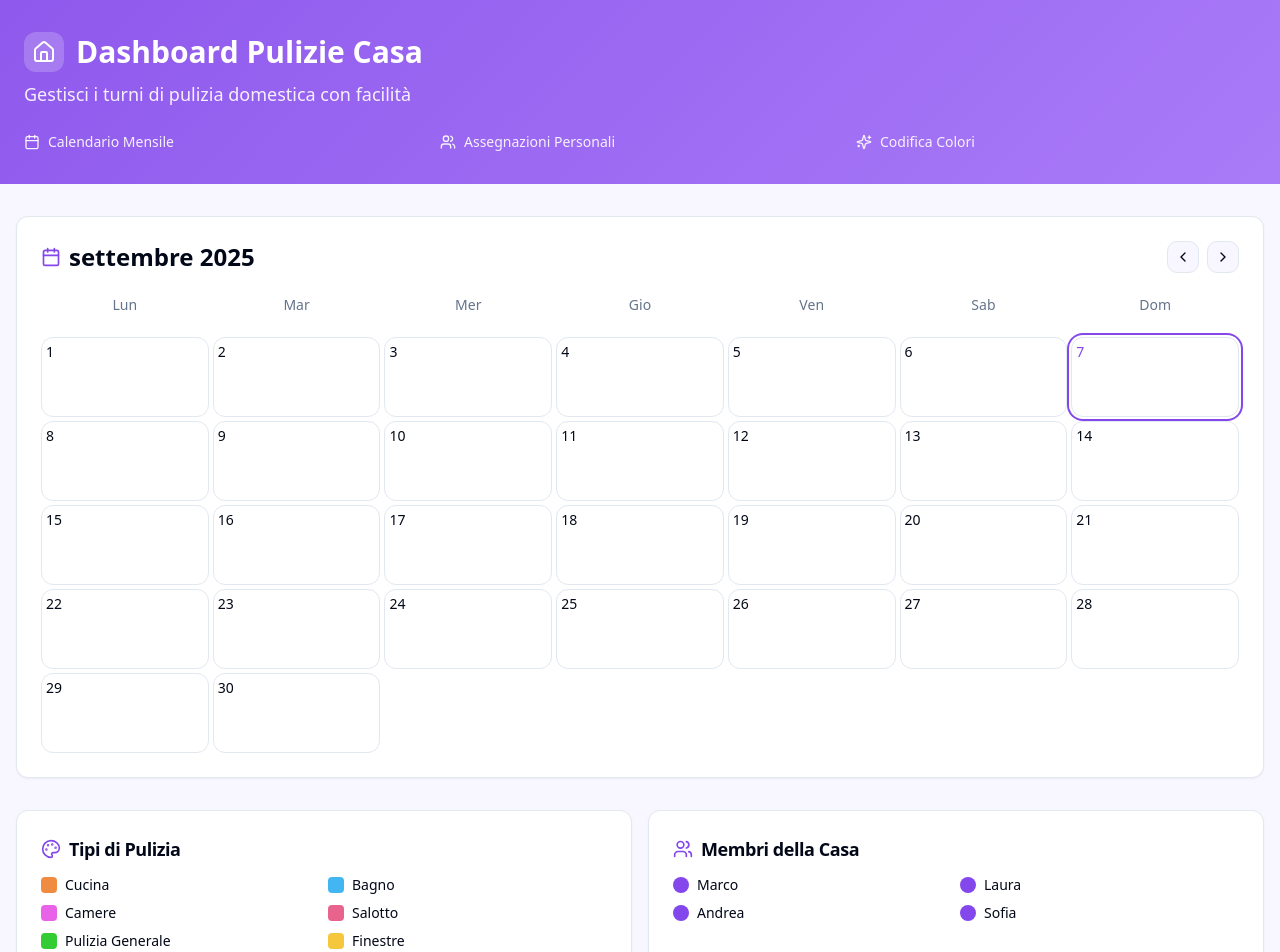
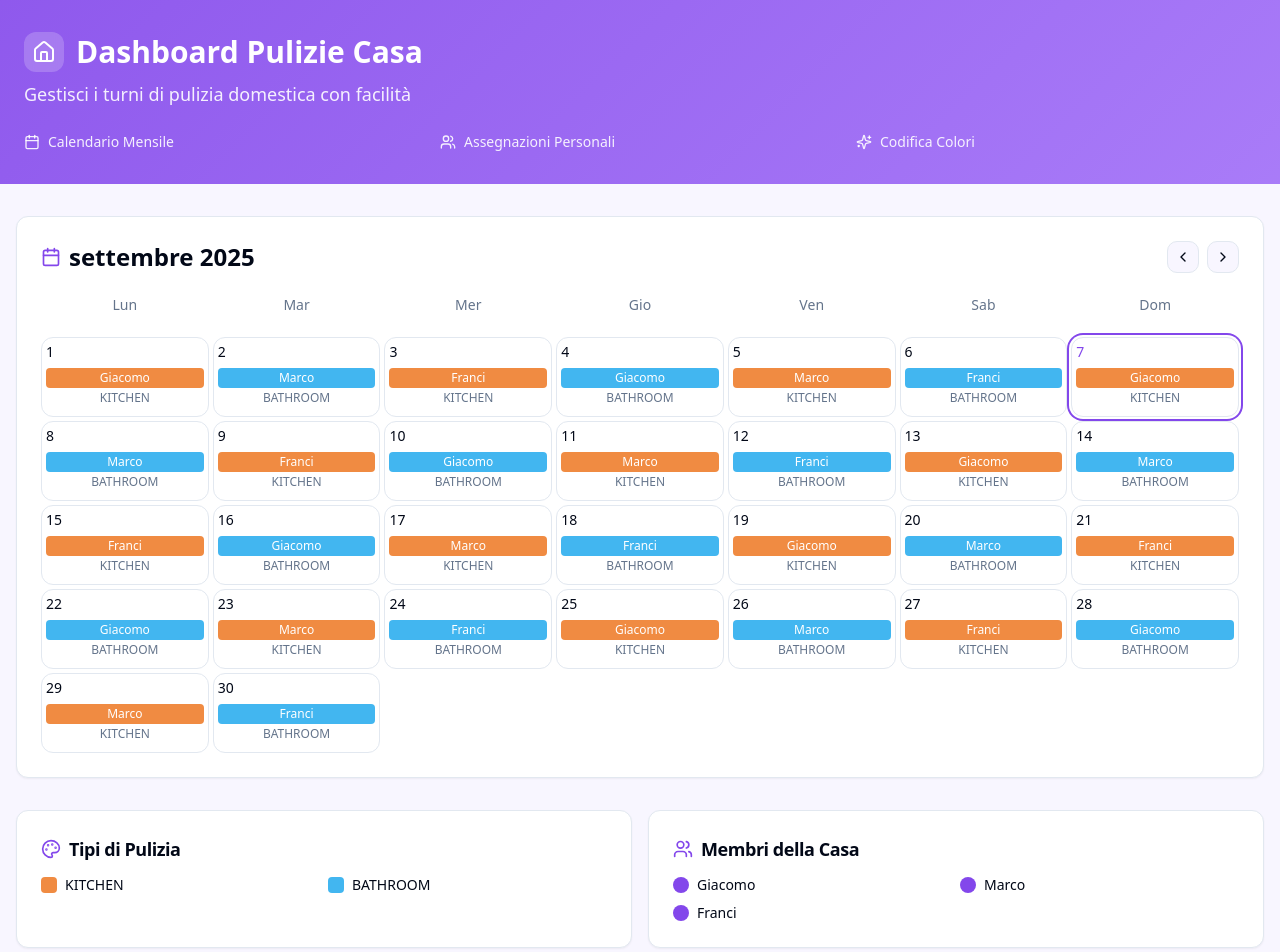
Before and after one commit to giacomomaggiore/casa-turni-dashboard, a React (Vite) app: page / in a window 1280 px wide. Shown: the top 952 px of the page. Built offline with nearby package versions, Linux system fonts and the light colour scheme; the HTML template or start-up script is replaced by a standard one.

Commit message:
Update cleaning schedule

```diff
--- a/src/components/CleaningCalendar.tsx
+++ b/src/components/CleaningCalendar.tsx
@@ -5,7 +5,7 @@ import { ChevronLeft, ChevronRight, Calendar, Users } from 'lucide-react';
 import { Button } from '@/components/ui/button';
 import { Card, CardContent, CardHeader } from '@/components/ui/card';
 
-type CleaningType = 'kitchen' | 'bathroom' | 'bedroom' | 'livingroom' | 'general' | 'windows';
+type CleaningType = 'kitchen' | 'bathroom';
 
 interface CleaningAssignment {
   person: string;
@@ -18,39 +18,17 @@ interface CleaningDay {
 }
 
 const cleaningTypeLabels: Record<CleaningType, string> = {
-  kitchen: 'Cucina',
-  bathroom: 'Bagno',
-  bedroom: 'Camere',
-  livingroom: 'Salotto',
-  general: 'Generale',
-  windows: 'Finestre'
+  kitchen: 'KITCHEN',
+  bathroom: 'BATHROOM'
 };
 
 const cleaningTypeColors: Record<CleaningType, string> = {
   kitchen: 'bg-cleaning-kitchen',
-  bathroom: 'bg-cleaning-bathroom',
-  bedroom: 'bg-cleaning-bedroom',
-  livingroom: 'bg-cleaning-livingroom',
-  general: 'bg-cleaning-general',
-  windows: 'bg-cleaning-windows'
+  bathroom: 'bg-cleaning-bathroom'
 };
 
-// Dati di esempio per i turni
-const sampleAssignments: Record<string, CleaningAssignment> = {
-  '2025-01-01': { person: 'Marco', type: 'general' },
-  '2025-01-03': { person: 'Laura', type: 'kitchen' },
-  '2025-01-05': { person: 'Andrea', type: 'bathroom' },
-  '2025-01-07': { person: 'Sofia', type: 'bedroom' },
-  '2025-01-10': { person: 'Marco', type: 'livingroom' },
-  '2025-01-12': { person: 'Laura', type: 'windows' },
-  '2025-01-15': { person: 'Andrea', type: 'kitchen' },
-  '2025-01-17': { person: 'Sofia', type: 'bathroom' },
-  '2025-01-20': { person: 'Marco', type: 'bedroom' },
-  '2025-01-22': { person: 'Laura', type: 'general' },
-  '2025-01-25': { person: 'Andrea', type: 'livingroom' },
-  '2025-01-27': { person: 'Sofia', type: 'windows' },
-  '2025-01-30': { person: 'Marco', type: 'kitchen' },
-};
+const people = ['Giacomo', 'Marco', 'Franci'];
+const cleaningTypes: CleaningType[] = ['kitchen', 'bathroom'];
 
 const weekDays = ['Lun', 'Mar', 'Mer', 'Gio', 'Ven', 'Sab', 'Dom'];
 
@@ -74,8 +52,18 @@ export function CleaningCalendar() {
   };
 
   const getDayAssignment = (date: Date): CleaningAssignment | undefined => {
-    const dateKey = format(date, 'yyyy-MM-dd');
-    return sampleAssignments[dateKey];
+    const dayOfMonth = date.getDate();
+
+    // Calcola l'indice ciclico per le persone (3 persone)
+    const personIndex = (dayOfMonth - 1) % people.length;
+
+    // Calcola l'indice ciclico per i tipi di pulizia (2 tipi)
+    const typeIndex = (dayOfMonth - 1) % cleaningTypes.length;
+
+    return {
+      person: people[personIndex],
+      type: cleaningTypes[typeIndex]
+    };
   };
 
   return (
--- a/src/components/CleaningLegend.tsx
+++ b/src/components/CleaningLegend.tsx
@@ -3,15 +3,11 @@ import { Card, CardContent, CardHeader, CardTitle } from '@/components/ui/card';
 import { Palette, Users } from 'lucide-react';
 
 const cleaningTypes = [
-  { type: 'kitchen', label: 'Cucina', color: 'bg-cleaning-kitchen' },
-  { type: 'bathroom', label: 'Bagno', color: 'bg-cleaning-bathroom' },
-  { type: 'bedroom', label: 'Camere', color: 'bg-cleaning-bedroom' },
-  { type: 'livingroom', label: 'Salotto', color: 'bg-cleaning-livingroom' },
-  { type: 'general', label: 'Pulizia Generale', color: 'bg-cleaning-general' },
-  { type: 'windows', label: 'Finestre', color: 'bg-cleaning-windows' },
+  { type: 'kitchen', label: 'KITCHEN', color: 'bg-cleaning-kitchen' },
+  { type: 'bathroom', label: 'BATHROOM', color: 'bg-cleaning-bathroom' },
 ];
 
-const people = ['Marco', 'Laura', 'Andrea', 'Sofia'];
+const people = ['Giacomo', 'Marco', 'Franci'];
 
 export function CleaningLegend() {
   return (
--- a/src/index.css
+++ b/src/index.css
@@ -41,10 +41,6 @@ All colors MUST be HSL.
     /* Cleaning types colors */
     --cleaning-kitchen: 25 85% 60%;
     --cleaning-bathroom: 200 85% 60%;
-    --cleaning-bedroom: 300 75% 65%;
-    --cleaning-livingroom: 340 75% 65%;
-    --cleaning-general: 120 60% 50%;
-    --cleaning-windows: 45 90% 60%;
 
     /* Hero gradient */
     --gradient-hero: linear-gradient(135deg, hsl(var(--primary)) 0%, hsl(262 90% 70%) 100%);
--- a/tailwind.config.ts
+++ b/tailwind.config.ts
@@ -50,10 +50,6 @@ export default {
         cleaning: {
           kitchen: "hsl(var(--cleaning-kitchen))",
           bathroom: "hsl(var(--cleaning-bathroom))",
-          bedroom: "hsl(var(--cleaning-bedroom))",
-          livingroom: "hsl(var(--cleaning-livingroom))",
-          general: "hsl(var(--cleaning-general))",
-          windows: "hsl(var(--cleaning-windows))",
         },
         sidebar: {
           DEFAULT: "hsl(var(--sidebar-background))",
```
